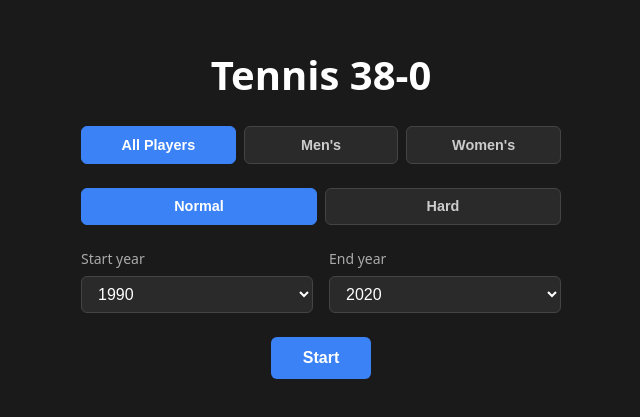
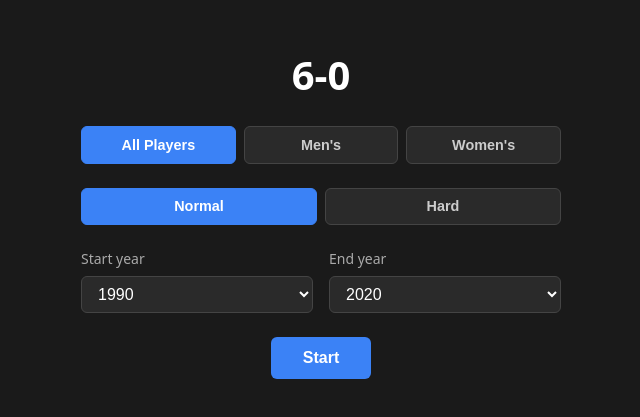
Before and after one commit to CharlesVilla68/tennis-game, a React (Vite) app: page / in a window 1280 px wide. Shown: the part 187-604 px from the top of the page, without its empty margins (319-959 px from the left). Built offline with nearby package versions, Linux system fonts and the light colour scheme.

Commit message:
Changed the name of the game

```diff
--- a/src/App.jsx
+++ b/src/App.jsx
@@ -170,7 +170,7 @@ function App() {
 
   return (
     <div className="app">
-      <h1>Tennis 38-0</h1>
+      <h1>6-0</h1>
 
       {filledAspects.length > 0 && (
         <section className="my-player">
```
